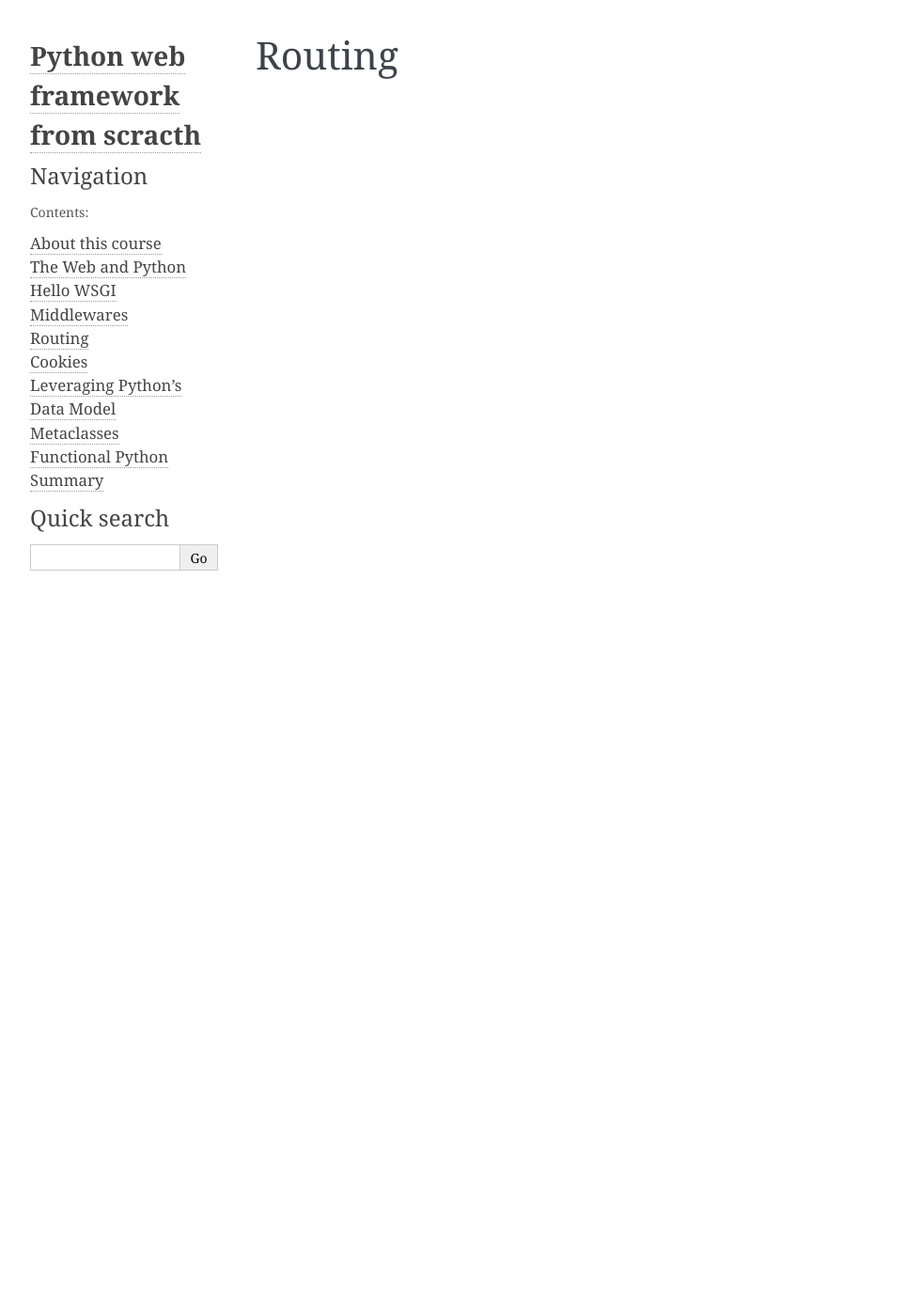
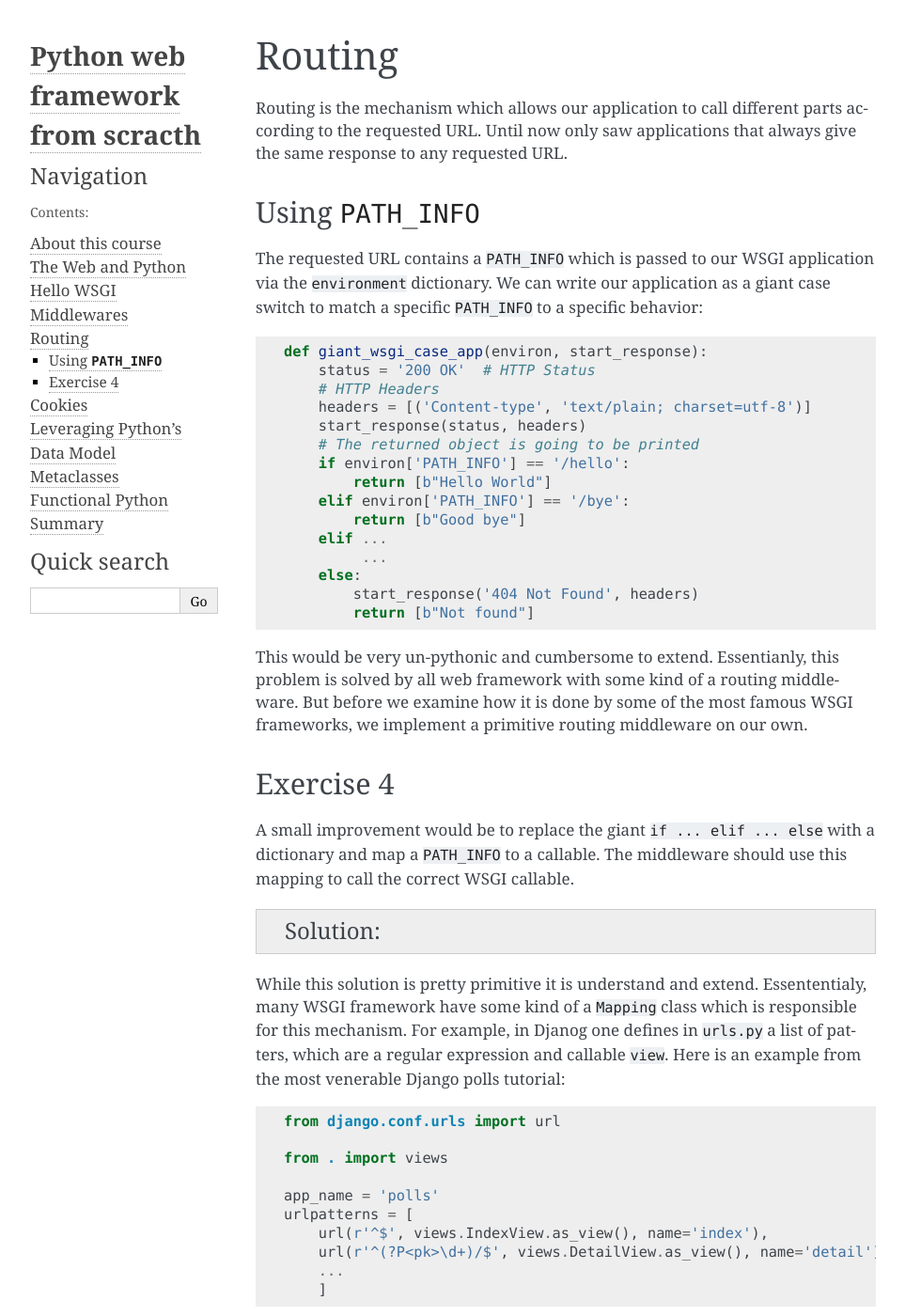
Before and after one commit to oz123/advanced-python, a Sphinx documentation site: the page built from docs/routing.rst, in a window 1280 px wide and 1400 px high. Shown: the whole window at 94% size, without its empty margins (148-1111 px from the left). Built offline with Sphinx 7.4.7, drawn with Linux system fonts in a browser that asks for light colours; pages that are not in the unit, such as notebooks, are missing from menus; some of the changed text lies outside the part shown.

Commit message:
Add text to chapter routing

```diff
--- a/docs/routing.rst
+++ b/docs/routing.rst
@@ -1,2 +1,135 @@
 Routing
 =======
+
+Routing is the mechanism which allows our application to call different
+parts according to the requested URL.
+Until now only saw applications that always give the same response to any
+requested URL.
+
+Using ``PATH_INFO``
+-------------------
+The requested URL contains a ``PATH_INFO`` which is passed to our WSGI
+application via the ``environment`` dictionary.
+We can write our application as a giant case switch to match a specific
+``PATH_INFO`` to a specific behavior:
+
+
+.. code:: python
+
+    def giant_wsgi_case_app(environ, start_response):
+        status = '200 OK'  # HTTP Status
+        # HTTP Headers
+        headers = [('Content-type', 'text/plain; charset=utf-8')]
+        start_response(status, headers)
+        # The returned object is going to be printed
+        if environ['PATH_INFO'] == '/hello':
+            return [b"Hello World"]
+        elif environ['PATH_INFO'] == '/bye':
+            return [b"Good bye"]
+        elif ...
+             ...
+        else:
+            start_response('404 Not Found', headers)
+            return [b"Not found"]
+
+This would be very un-pythonic and cumbersome to extend. Essentianly, this
+problem is solved by all web framework with some kind of a routing
+middleware. But before we examine how it is done by some of the most famous
+WSGI frameworks, we implement a primitive routing middleware on our own.
+
+Exercise 4
+----------
+A small improvement would be to replace the giant ``if ... elif ... else``
+with a dictionary and map a ``PATH_INFO`` to a callable. The middleware should use this mapping to call the correct WSGI callable.
+
+..  admonition:: Solution
+    :class: toggle
+
+    .. code:: python
+
+        def not_found(environ, start_response):
+            start_response('404 Not Found', [('Content-Type', 'text/plain')])
+            return [b'404 Not Found']
+
+        def hello_world(environ, start_response):
+            start_response('200 OK', [('Content-Type', 'text/plain')])
+            return [b"Hello World!\n"]
+
+        def greet_user(environ, start_response):
+            start_response('200 OK', [('Content-Type', 'text/plain')])
+            user = environ.get('USER')
+            return ["Welcome {}!\n".format(user).encode()] # response must contain bytes
+
+        URLS = {
+            "/": hello_world,
+            "/greeter": greet_user,
+        }
+
+        def app(environ, start_response):
+            handler = URLS.get(environ.get('PATH_INFO')) or not_found
+            return handler(environ, start_response)
+
+
+While this solution is pretty primitive it is understand and extend.
+Essententialy, many WSGI framework have some kind of a ``Mapping``
+class which is responsible for this mechanism.
+For example, in Djanog one defines in ``urls.py`` a list of patters,
+which are a regular expression and callable ``view``. Here is an
+example from the most venerable Django polls tutorial:
+
+.. code:: python
+
+    from django.conf.urls import url
+
+    from . import views
+
+    app_name = 'polls'
+    urlpatterns = [
+        url(r'^$', views.IndexView.as_view(), name='index'),
+        url(r'^(?P<pk>\d+)/$', views.DetailView.as_view(), name='detail'),
+        ...
+        ]
+
+The ``url`` items are then matched by django.urls.resolvers.ResolverMatch_
+A similar approach is also taken by the more modern ``aiohttp`` (an
+honorable reference, even though it's not a WSGI framework):
+
+.. code:: python
+
+    from aiohttp import web
+
+    ...
+    app = web.Application()
+    app.router.add_get('/', handle)
+
+Pyramid does this too:
+
+.. code:: python
+
+    with Configurator() as config:
+         config.add_route('hello', '/hello/{name}')
+         config.add_view(hello_world, route_name='hello')
+         app = config.make_wsgi_app()
+
+Here ``add_route`` creates an association between a ``route_name`` and
+a pattern. ``add_view`` connects the callable ``hello_world`` with the route
+just created.
+
+``Flask`` and ``Bottle`` have an implicit way of adding ``route`` items to
+the ``Mapping``:
+
+.. code:: python
+
+    from flask import Flask
+    app = Flask(__name__)
+
+    @app.route("/")
+    def hello():
+        return "Hello World!"
+
+``app.route`` adds the wrapped callable to the internal mapping inside the
+``Flask`` instance. In a later part of this course, we will examine later
+how this decorator works.
+
+
+.. _django.urls.resolvers.ResolverMatch: https://github.com/django/django/blob/f0ffa3f4ea277f9814285085fde20baff60fc386/django/urls/resolvers.py#L29
```
